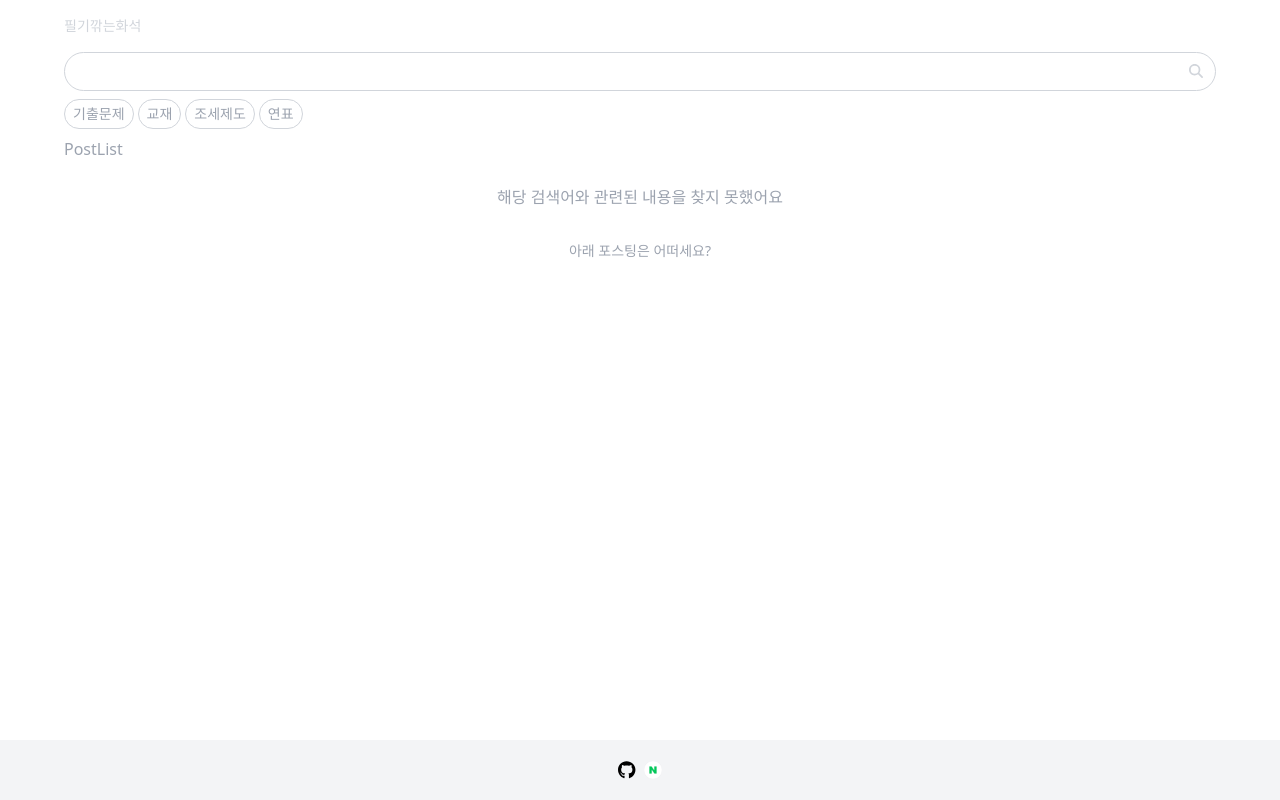
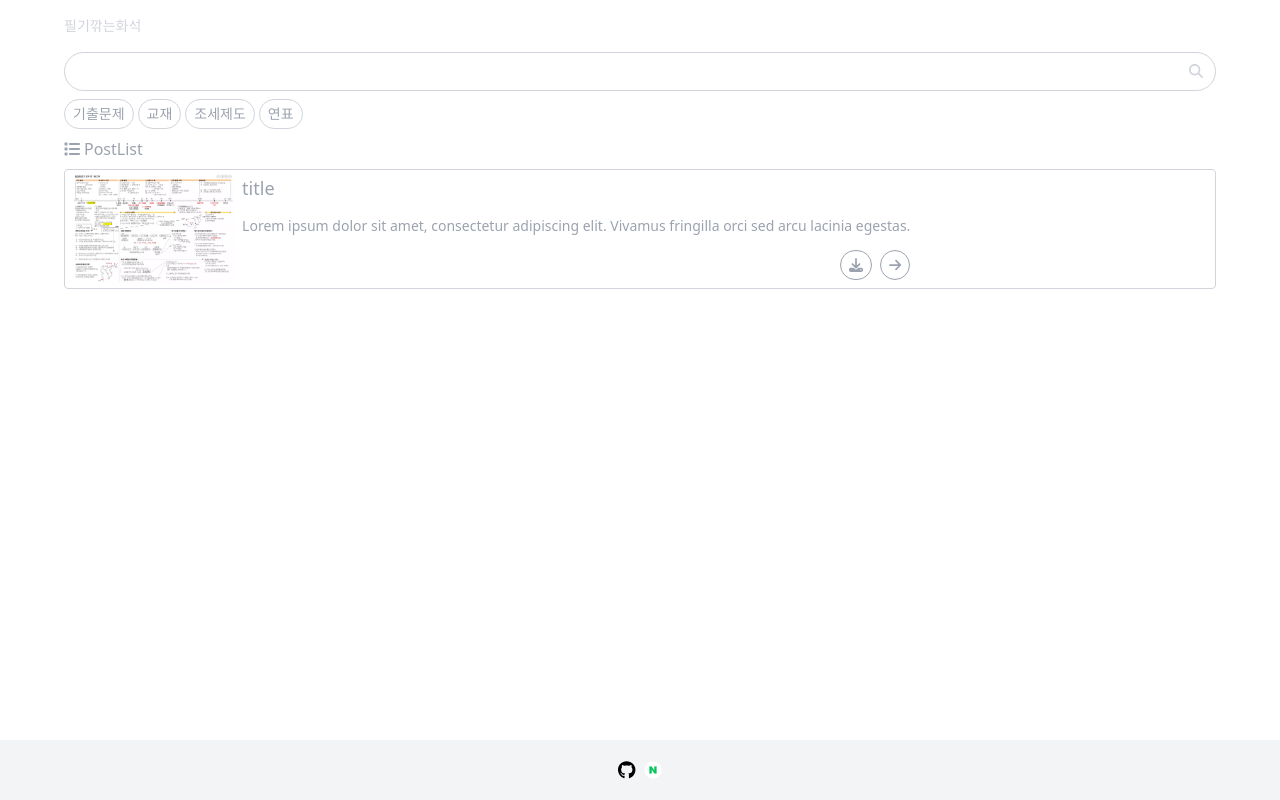
Before and after one commit to agnes0304/chronos, a React (Vite) app: page /list in a window 1280 px wide. Built offline with nearby package versions, Linux system fonts and the light colour scheme.

Commit message:
added postlist icon

```diff
--- a/src/components/post/Post.tsx
+++ b/src/components/post/Post.tsx
@@ -6,6 +6,7 @@ import { FontAwesomeIcon } from "@fortawesome/react-fontawesome";
 import summary from "../../assets/summary.webp";
 
 // TODO: post link, Actions로 넘기기
+// img, title, content, blog link, file link -> post data
 
 const Post: FC = () => {
   const [isModalOpen, setModalOpen] = useState(false);
--- a/src/pages/PostFeed.tsx
+++ b/src/pages/PostFeed.tsx
@@ -2,17 +2,24 @@ import { FC, useState } from "react";
 import Browse from "../components/search/Browse";
 import PostList from "../components/post/PostList";
 import Nopost from "../components/post/Nopost";
+import { FontAwesomeIcon } from "@fortawesome/react-fontawesome";
+import { faList } from "@fortawesome/free-solid-svg-icons";
 
 // TODO: 검색 -> fetch post data -> PostList로 넘기기
 
 const PostFeed: FC = () => {
-  const [isPosts, setIsPosts] = useState(false);
+  const [isPosts, setIsPosts] = useState(true);
 
   return (
     <div className="flex h-[100vh] pt-[52px] flex-col items-start">
       <Browse />
-      <h1 className="text-gray-400 my-2">PostList</h1>
-      {isPosts ? <PostList />: <Nopost />}
+      <div className="flex justify-center items-baseline">
+        <div className="text-gray-400 mr-1">
+          <FontAwesomeIcon icon={faList} />
+        </div>
+        <h1 className="text-gray-400 my-2">PostList</h1>
+      </div>
+      {isPosts ? <PostList /> : <Nopost />}
     </div>
   );
 };
```
